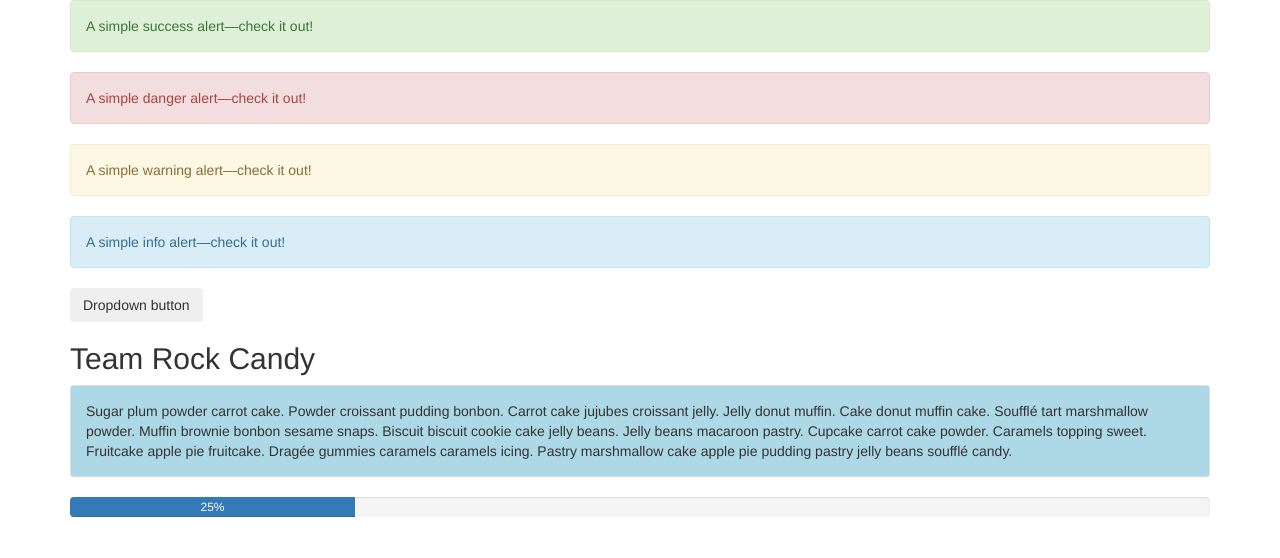
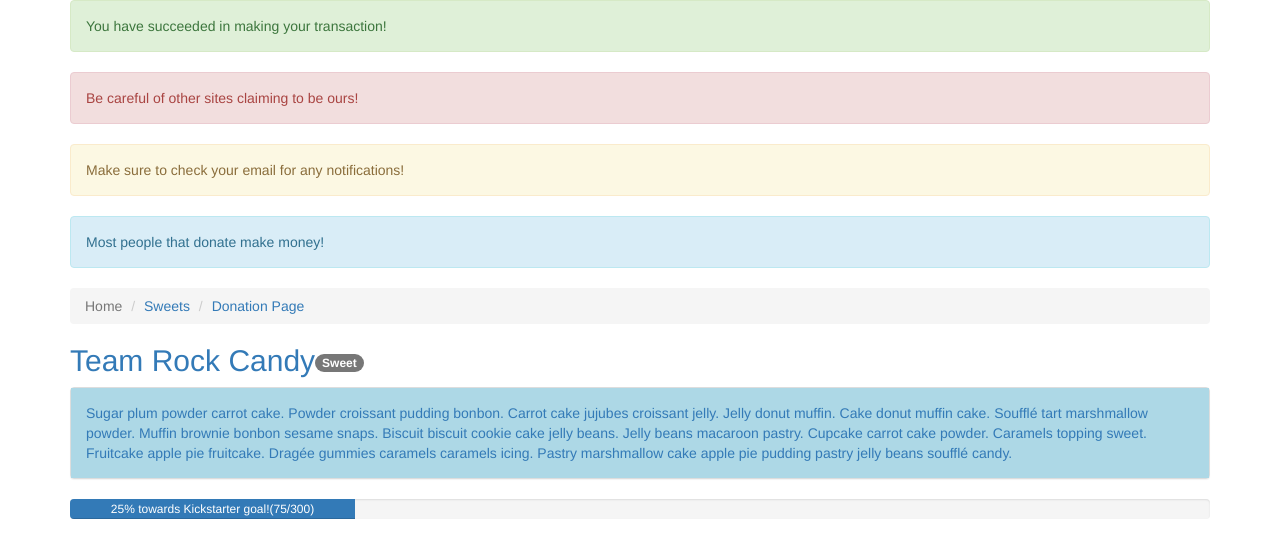
Before and after one commit to DevMMing/SoftDev, a plain HTML site: page 21_bt_rockCandy_mingM-XiaS/index.html in a window 1280 px wide. Drawn offline with nearby package versions, Linux system fonts and the light colour scheme.

Commit message:
added cool features

```diff
--- a/21_bt_rockCandy_mingM-XiaS/index.html
+++ b/21_bt_rockCandy_mingM-XiaS/index.html
@@ -11,24 +11,26 @@
   <body>
     <div class="container">
       <div class="alert alert-success" role="alert">
-	A simple success alert—check it out!
+	You have succeeded in making your transaction!
       </div>
       <div class="alert alert-danger" role="alert">
-	A simple danger alert—check it out!
+	Be careful of other sites claiming to be ours!
       </div>
       <div class="alert alert-warning" role="alert">
-	A simple warning alert—check it out!
+	Make sure to check your email for any notifications!
       </div>
       <div class="alert alert-info" role="alert">
-	A simple info alert—check it out!
+	Most people that donate make money!
       </div>
 
-      <div class="dropdown">
-	<button class="btn btn-secondary dropdown-toggle" type="button" id="dropdownMenuButton" data-toggle="dropdown" aria-haspopup="true" aria-expanded="false">
-	  Dropdown button
-	</button>
-
-	<h2>Team Rock Candy</h2>
+	<nav aria-label="breadcrumb">
+	  <ol class="breadcrumb">
+		<li class="breadcrumb-item active" aria-current="page">Home</a></li>
+		<li class="breadcrumb-item"><a href="#">Sweets</a></li>
+		<li class="breadcrumb-item"><a href='#'>Donation Page</li>
+	  </ol>
+	</nav>
+	<h2>Team Rock Candy<span class="badge badge-secondary">Sweet</span></h2>
 	<div class="panel panel-default">
 	  <div class="panel-body" style="background-color: lightblue;">
 	    Sugar plum powder carrot cake. Powder croissant pudding bonbon. Carrot cake jujubes croissant jelly. Jelly donut muffin.
@@ -40,11 +42,10 @@
 	    Caramels topping sweet. Fruitcake apple pie fruitcake. Dragée gummies caramels caramels icing. Pastry marshmallow cake apple pie pudding pastry jelly beans soufflé candy.
 	  </div>
 	</div>
+	<div class="progress md-progress" style="height: 20px">
+	  <div class="progress-bar" role="progressbar" style="width: 25%; height: 20px" aria-valuenow="25" aria-valuemin="0" aria-valuemax="100">25% towards Kickstarter goal!(75/300)</div>
+	</div>
 
-
-	<div class="progress md-progress" style="height: 20px">
-	  <div class="progress-bar" role="progressbar" style="width: 25%; height: 20px" aria-valuenow="25" aria-valuemin="0" aria-valuemax="100">25%</div>
-	</div>
       </div>
 
   </body>
```
